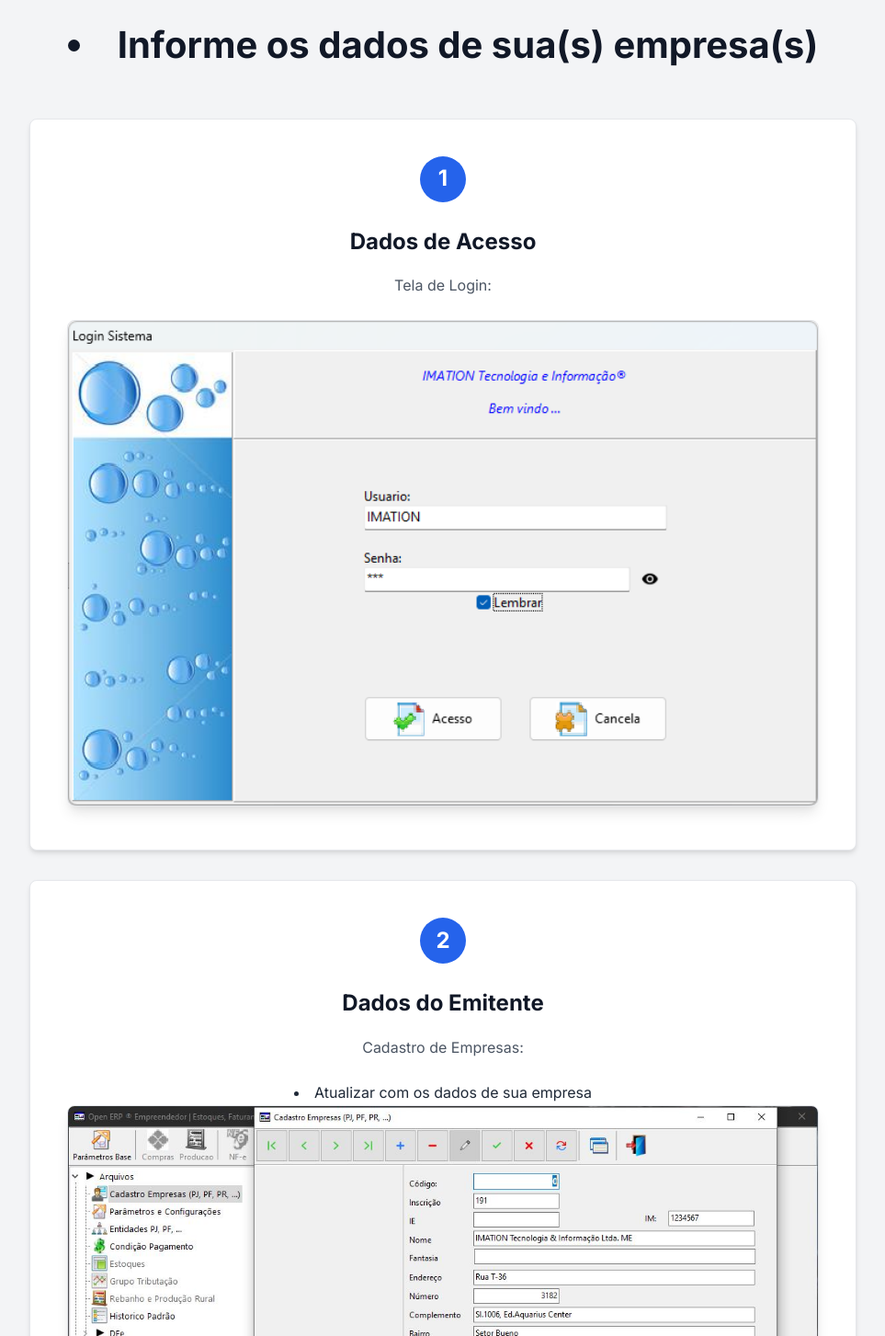
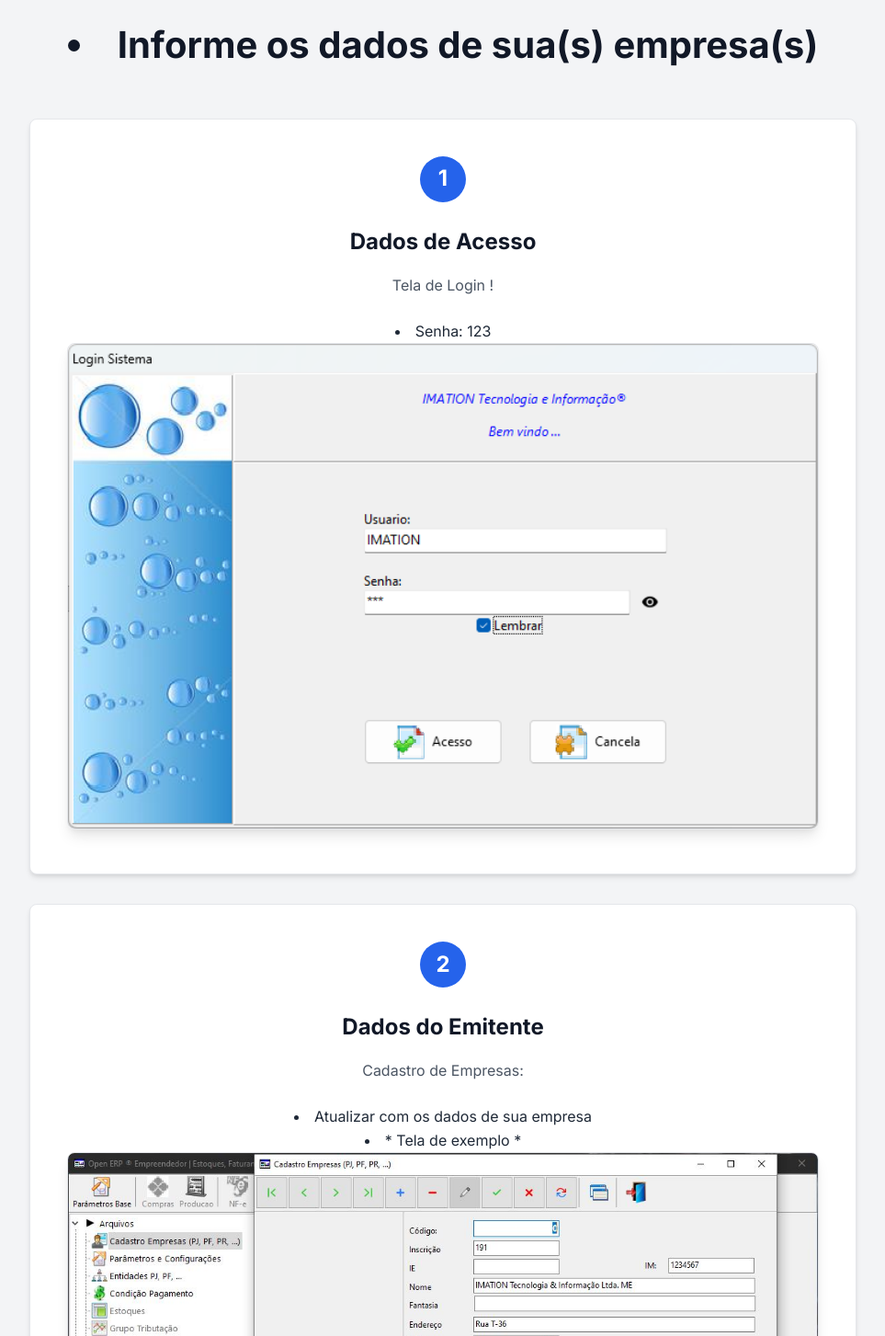
Before and after one commit to imation-gyn/imation-gyn.github.io, a React (Vite) app: page / in a window 1280 px wide. Shown: the part 2558-4011 px from the top of the page at 92% size, without its empty margins (158-1121 px from the left). Built offline with nearby package versions, Linux system fonts and the light colour scheme.

Commit message:
Atualiza Tutorial, Detelhes de uso

```diff
--- a/src/components/Tutorial.jsx
+++ b/src/components/Tutorial.jsx
@@ -11,7 +11,8 @@ const Tutorial = () => {
                     <div className="step-card">
                         <div className="step-icon">1</div>
                         <h3>Dados de Acesso</h3>
-                        <p>Tela de Login:</p>
+                        <p>Tela de Login !</p>
+                        <li>Senha: 123</li>
                         <div className="product-image">
                            <img src={`${import.meta.env.BASE_URL}Tela_Login.png`} alt="Software Screenshot" className="product-screenshot" />
                         </div>
@@ -21,6 +22,7 @@ const Tutorial = () => {
                         <h3>Dados do Emitente</h3>
                         <p>Cadastro de Empresas:</p>
                         <li>Atualizar com os dados de sua empresa</li>
+                        <li>* Tela de exemplo *</li>
                         <div className="product-image">
                            <img src={`${import.meta.env.BASE_URL}Tela_Empresas.jpg`} alt="Software Screenshot" className="product-screenshot" />
                         </div>
```
